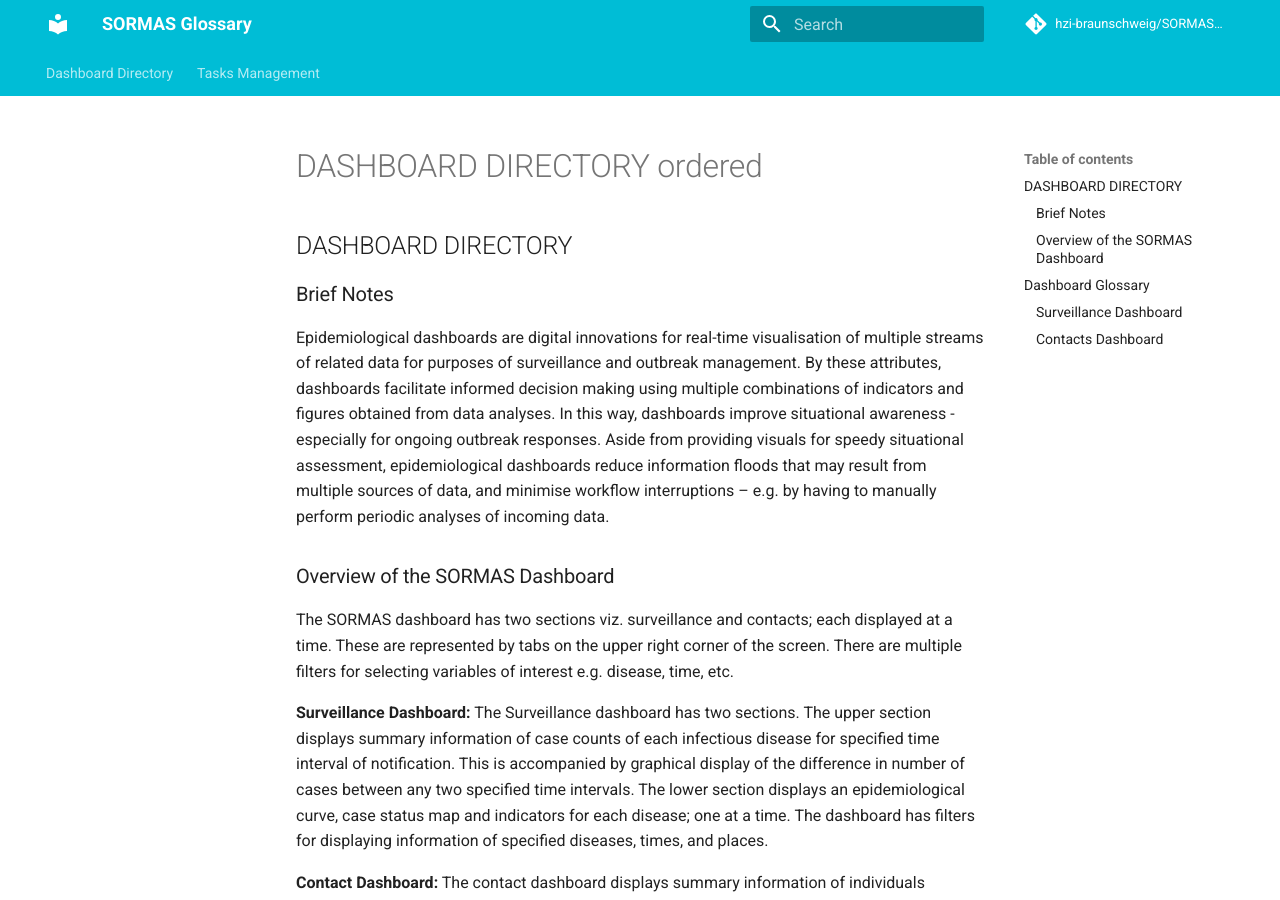
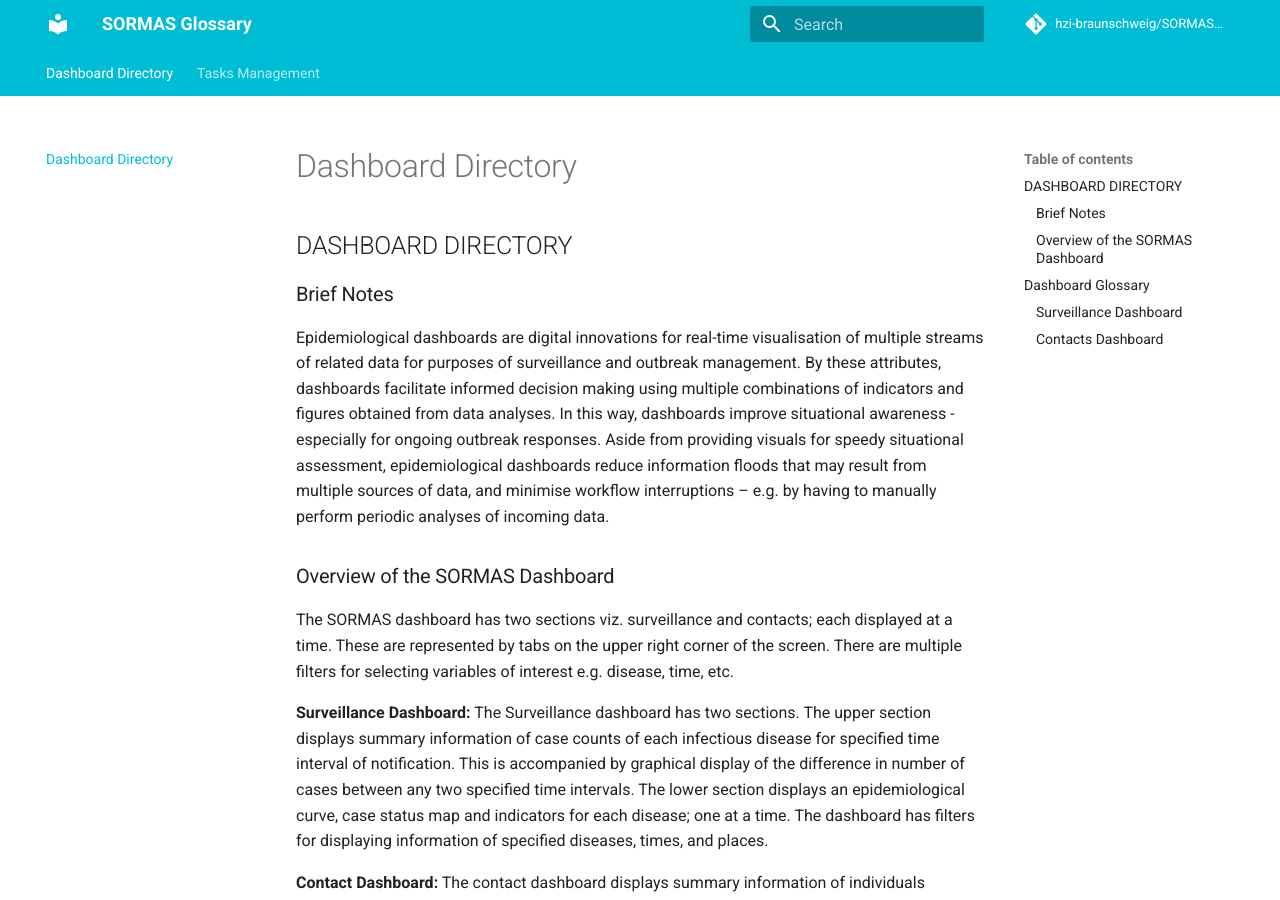
Before and after one commit to SORMAS-Foundation/SORMAS-Glossary, an MkDocs documentation site: the page built from docs/DASHBOARD_DIRECTORY_ordered.md, in a window 1280 px wide and 900 px high. Built offline with MkDocs 1.6.1 and Material for MkDocs 9.7.7, drawn with Linux system fonts in a browser that asks for light colours; comment, search, counter and statistics services are not loaded; some of the changed lines change nothing that is shown.

Commit message:
Update mkdocs.yml
Added the markdown file for dashboard directory that is ordered alphabetically

```diff
--- a/mkdocs.yml
+++ b/mkdocs.yml
@@ -18,5 +18,5 @@
     separator: '[\s]+'
 
 nav:
-- Dashboard Directory: "DASHBOARD_DIRECTORY.md"
+- Dashboard Directory: "DASHBOARD_DIRECTORY_ordered.md"
 - Tasks Management: "TASKS_MANAGEMENT_DIRECTORY.md"
```
